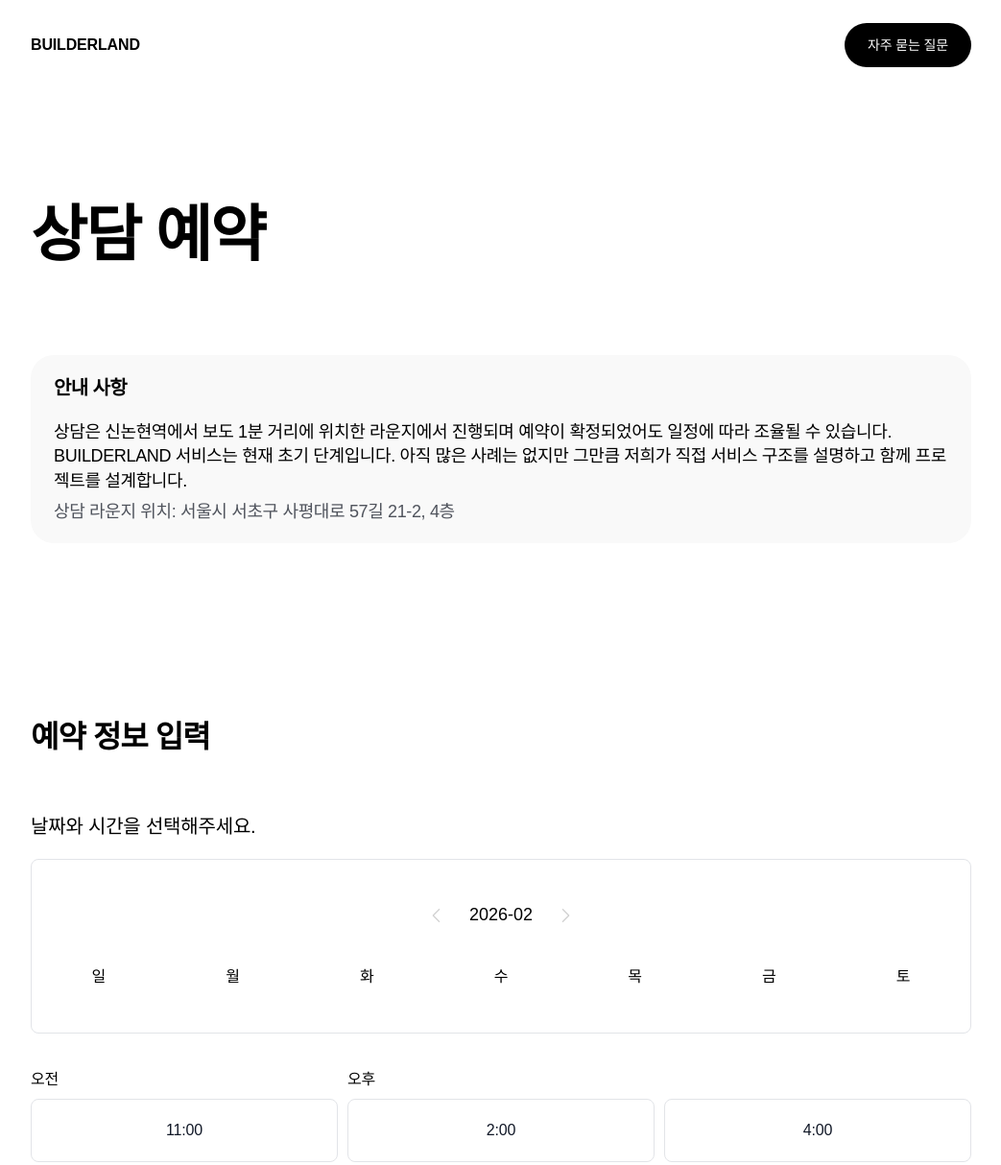
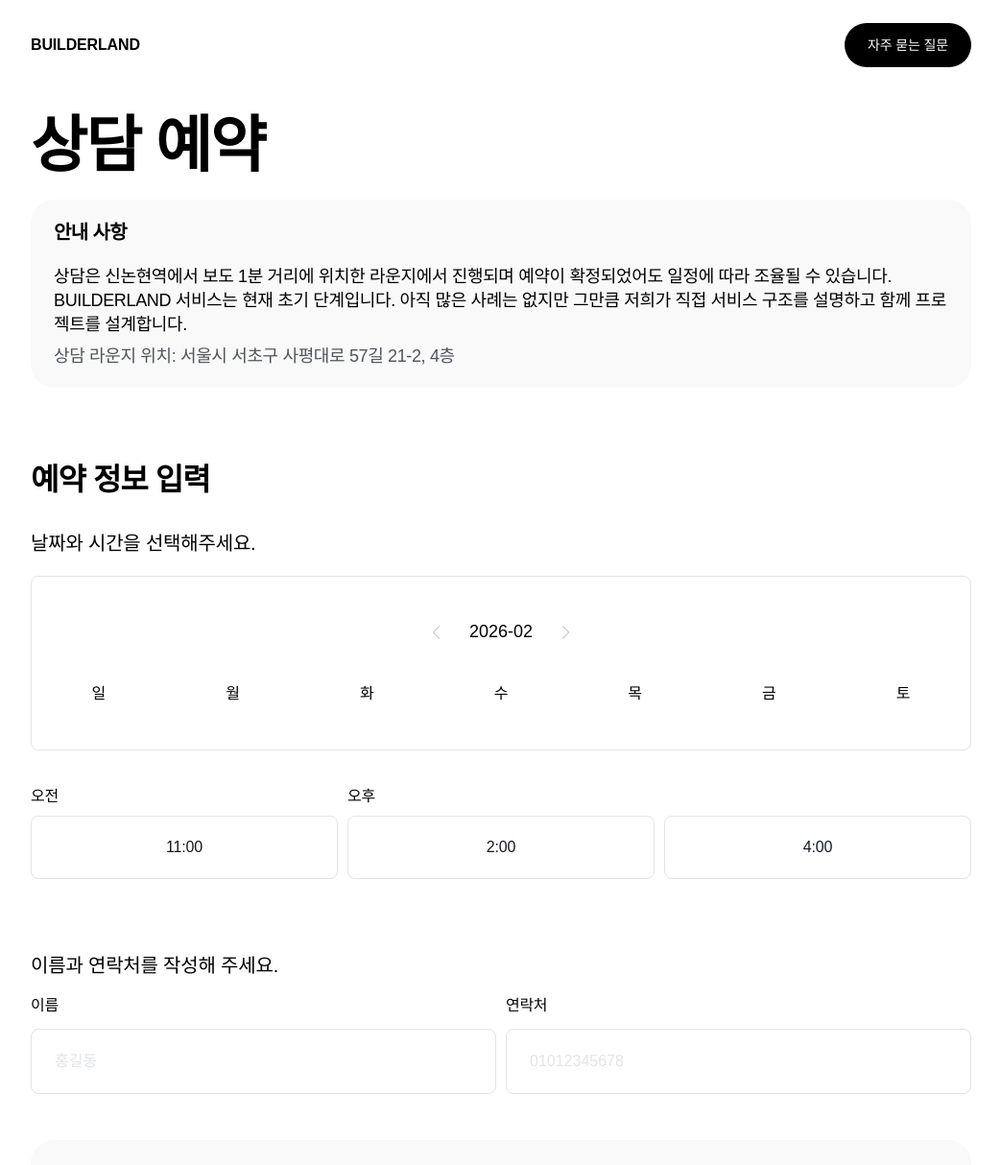
Before and after one commit to builderland/os, a plain HTML site: page reservation.html in a window 1280 px wide. Shown: the top 1214 px of the page at 96% size, without its empty margins (118-1161 px from the left). Drawn offline with Linux system fonts and the light colour scheme; a script that the page names is missing; a web font is replaced by a local one.

Commit message:
Adjust CSS and SCSS for the reservation section, reducing padding and gap sizes for improved layout consistency. Set margins to zero for headings to enhance alignment. These changes aim to streamline the user interface and improve overall visual coherence.

```diff
--- a/style/style.scss
+++ b/style/style.scss
@@ -2482,10 +2482,10 @@ body {
     body {
         .reservation-head {
             margin-top: 80px;
-            padding: 80px 150px;
+            padding: 40px 150px;
             display: flex;
             flex-direction: column;
-            gap: 40px;
+            gap: 24px;
 
 
             h1 {
@@ -2493,6 +2493,7 @@ body {
                 font-weight: 600;
                 line-height: 1;
                 letter-spacing: -0.03em;
+                margin: 0;
             }
 
             .notice {
@@ -2535,7 +2536,8 @@ body {
         }
 
         .reservation-form {
-            padding: 80px 150px;
+            padding: 40px 150px;
+            padding-bottom: 8px;
             display: flex;
             flex-direction: column;
             gap: 40px;
@@ -2545,6 +2547,7 @@ body {
                 font-weight: 600;
                 line-height: 1;
                 letter-spacing: -0.03em;
+                margin: 0;
             }
 
             .reservation-form-item {
```
Also changed, not shown: style/style.css, 1 other file.
